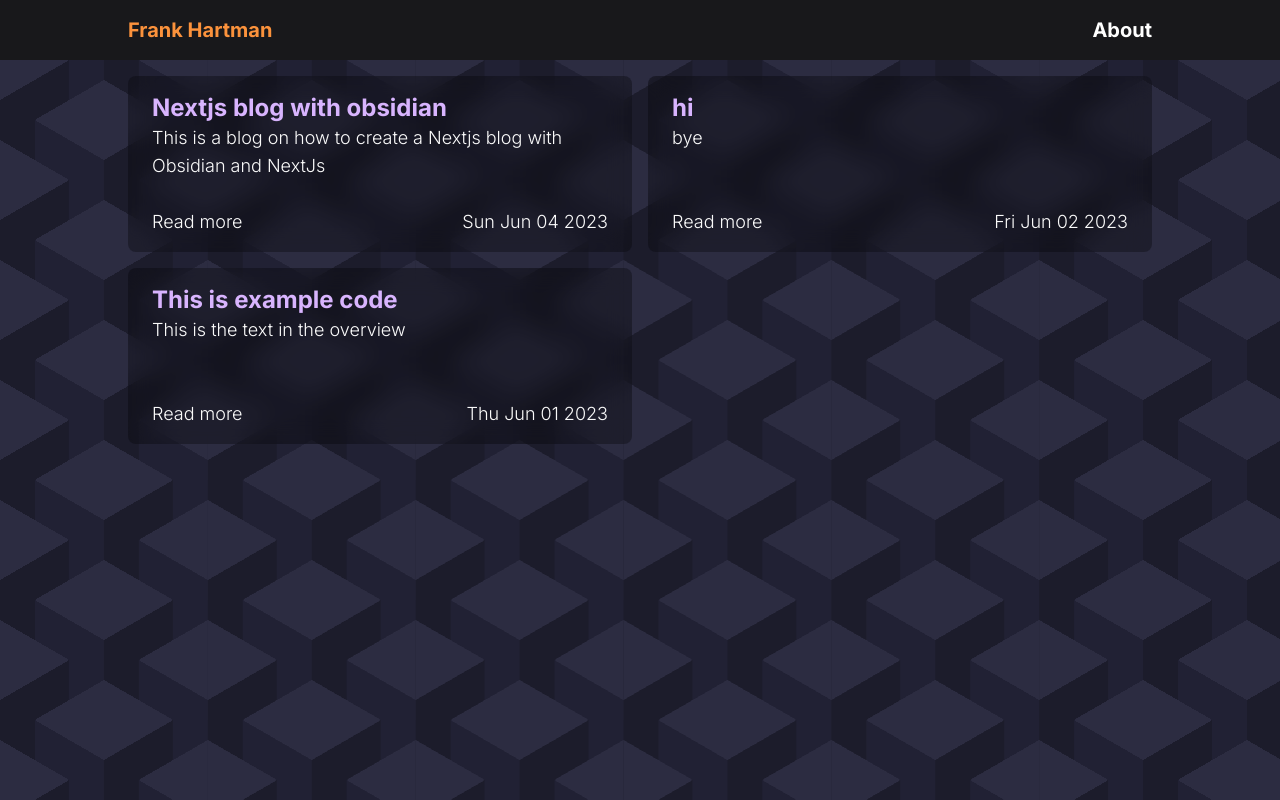
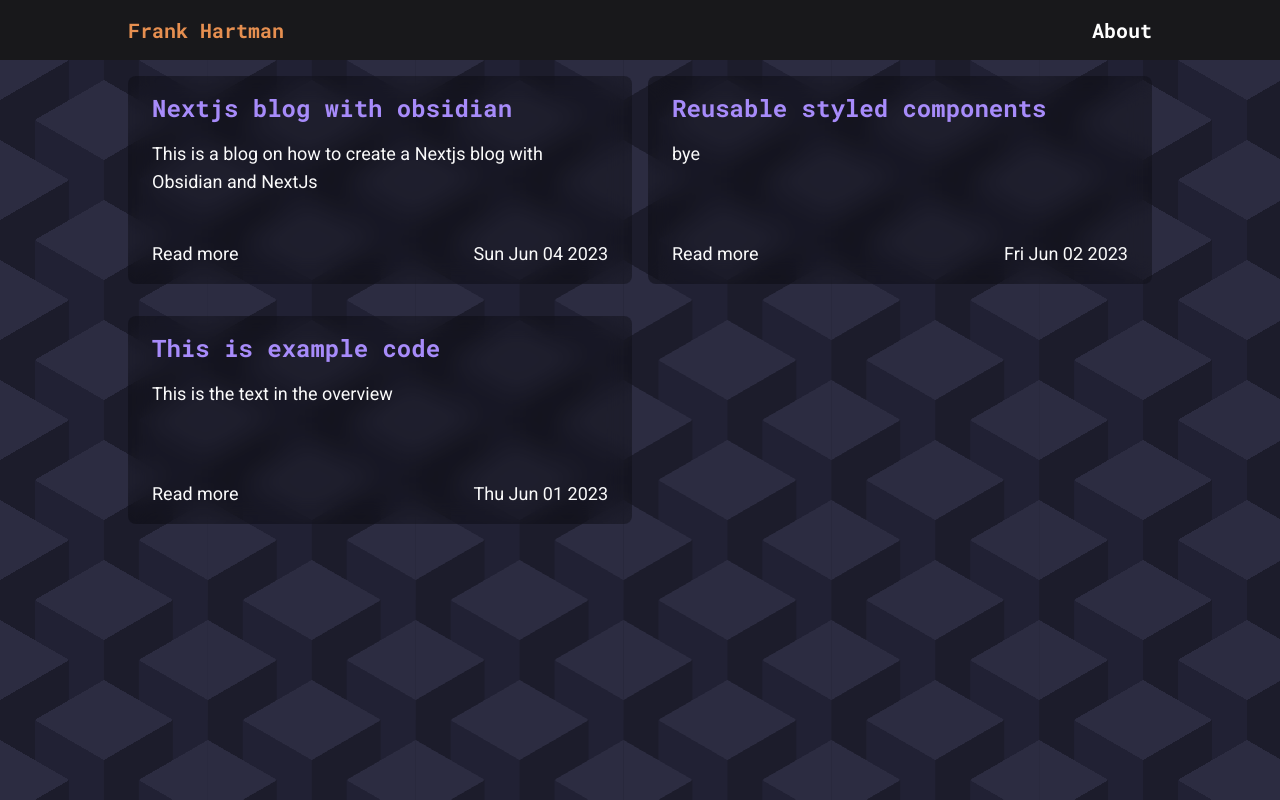
Before and after one commit to MightyFrenkel/portfolio, a Next.js app: page / in a window 1280 px wide. Built offline with nearby package versions, Linux system fonts and the light colour scheme; what tailwind-highlightjs would draw is missing.

Commit message:
add design tweaks co-created by @Katja
Signed-off-by: Frank Hartman <actuallyfrank@pm.me>

```diff
--- a/_cms/blog/test.md
+++ b/_cms/blog/reusable-styled-components.md
@@ -1,5 +1,5 @@
 ---
-title: hi
+title: Reusable styled components
 description: bye
 date: 2023-06-02
 ---
--- a/app/blog/[slug]/page.tsx
+++ b/app/blog/[slug]/page.tsx
@@ -1,3 +1,6 @@
+import { Header } from "@/components/blog-header";
+import { Section } from "@/components/section";
+import { Text } from "@/components/text";
 import { getAllPosts, getPostBySlug } from "@/lib/mdx/read-mdx";
 import { notFound } from "next/navigation";
 
@@ -12,13 +15,19 @@ export async function generateStaticParams() {
 export default async function Page({ params }: { params: { slug: string } }) {
   const { slug } = params;
 
-  const { title, elements } = await getPostBySlug(slug).catch(() => {
+  const { title, elements, date } = await getPostBySlug(slug).catch(() => {
     notFound();
   });
   return (
-    <div className="px-4 py-4 mt-4 backdrop-blur-md bg-black/50 rounded-lg flex flex-col gap-12">
-      <h1 className="text-3xl font-bold pb-8">The title: {title}</h1>
-      {elements}
-    </div>
+    <>
+      <Header title={title} date={date} />
+      <main className="mt-0 md:-mt-8">
+        <Section>
+          <div className="px-2 md:px-8 py-4 pt-8 backdrop-blur-md bg-black/60 rounded-lg flex flex-col gap-12">
+            {elements}
+          </div>
+        </Section>
+      </main>
+    </>
   );
 }
--- a/app/layout.tsx
+++ b/app/layout.tsx
@@ -1,10 +1,7 @@
-import Link from "next/link";
 import "./globals.css";
-import { Inter } from "next/font/google";
 import { Navbar } from "@/components/navbar";
 import { NAVIGATION_ITEMS } from "./config";
-
-const inter = Inter({ subsets: ["latin"] });
+import { roboto } from "@/components/fonts";
 
 export const metadata = {
   title: "Frank Hartman",
@@ -18,9 +15,9 @@ export default function RootLayout({
 }) {
   return (
     <html lang="en">
-      <body className={`${inter.className} min-h-screen`}>
+      <body className={`${roboto.className} min-h-screen`}>
         <Navbar items={NAVIGATION_ITEMS} />
-        <main className="w-full max-w-5xl mx-auto">{children}</main>
+        {children}
       </body>
     </html>
   );
--- a/app/page.tsx
+++ b/app/page.tsx
@@ -1,7 +1,14 @@
 import { BlogOverview } from "@/components/blog-overview";
+import { Section } from "@/components/section";
 import { getAllPosts } from "@/lib/mdx/read-mdx";
 
 export default async function Home() {
   const posts = await getAllPosts();
-  return <BlogOverview posts={posts} />;
+  return (
+    <main>
+      <Section>
+        <BlogOverview posts={posts} />
+      </Section>
+    </main>
+  );
 }
--- /dev/null
+++ b/components/blog-header.tsx
@@ -0,0 +1,24 @@
+import { Text } from "@/components/text";
+
+export interface HeaderProps {
+  title: string;
+  date: Date;
+}
+
+export function Header({ title, date }: HeaderProps) {
+  return (
+    <div className="w-full">
+      <div className="bg-violet-700/50 backdrop-blur-md">
+        <div className=" w-full h-full max-w-5xl mx-auto flex flex-col justify-end pt-12 md:pt-20 pb-12 md:pb-20 pl-1">
+          <div className="border-l-2 border-clementine pl-7">
+            <Text.h1>{title}</Text.h1>
+
+            <div className="mt-4">
+              <Text.h4>{`${date.toDateString()} - Frank Hartman`}</Text.h4>
+            </div>
+          </div>
+        </div>
+      </div>
+    </div>
+  );
+}
--- a/components/blog-overview/blog-card.tsx
+++ b/components/blog-overview/blog-card.tsx
@@ -10,12 +10,14 @@ export function BlogCard({
 }: BlogCardProps) {
   return (
     <Link
-      className="flex flex-col backdrop-blur-md bg-black/30 px-6 py-4 h-44 rounded-lg transition duration-200 ease-in-out transform hover:scale-105 hover:bg-black/50"
+      className="flex flex-col backdrop-blur-md bg-black/30 px-6 py-4 h-52 rounded-lg transition duration-200 ease-in-out transform hover:scale-105 hover:bg-black/50"
       key={slug}
       href={`/blog/${slug}`}
     >
       <Text.h3>{title}</Text.h3>
-      <Text.p>{description}</Text.p>
+      <div className="pt-4">
+        <Text.p>{description}</Text.p>
+      </div>
       <div className="mt-auto flex">
         <Text.p>Read more</Text.p>
         <div className="ml-auto">
--- a/components/blog-overview/blog-overview.tsx
+++ b/components/blog-overview/blog-overview.tsx
@@ -6,7 +6,7 @@ export interface BlogOverviewProps {
 }
 export function BlogOverview({ posts }: BlogOverviewProps) {
   return (
-    <div className="grid grid-cols-1 md:grid-cols-2 gap-4 mt-4 px-2 md:px-0 ">
+    <div className="grid grid-cols-1 md:grid-cols-2 gap-x-4 gap-y-8 mt-4 px-2 md:px-0 ">
       {posts.map((post) => {
         return <BlogCard key={post.slug} post={post} />;
       })}
--- /dev/null
+++ b/components/fonts.ts
@@ -0,0 +1,9 @@
+import { Roboto, Roboto_Mono } from "next/font/google";
+
+const roboto_mono = Roboto_Mono({ subsets: ["latin"] });
+const roboto = Roboto({
+  weight: "400",
+  subsets: ["latin"],
+});
+
+export { roboto_mono, roboto };
--- a/components/navbar/nav-item.tsx
+++ b/components/navbar/nav-item.tsx
@@ -1,4 +1,5 @@
 import Link, { LinkProps } from "next/link";
+import { roboto_mono } from "../fonts";
 
 export interface NavItemProps extends LinkProps {
   label: string;
@@ -6,13 +7,16 @@ export interface NavItemProps extends LinkProps {
 }
 
 const colors: Record<string, string> = {
-  orange: "text-orange-400",
+  orange: "text-clementine",
   white: "text-white",
 };
 
 export function NavItem({ label, color = "white", ...rest }: NavItemProps) {
   return (
-    <Link {...rest} className={`text-xl font-bold ${colors[color]}`}>
+    <Link
+      {...rest}
+      className={`${roboto_mono.className} text-xl font-bold ${colors[color]}`}
+    >
       {label}
     </Link>
   );
--- /dev/null
+++ b/components/section.tsx
@@ -0,0 +1,3 @@
+export const Section = ({ children }: { children: React.ReactNode }) => (
+  <section className="w-full max-w-5xl mx-auto">{children}</section>
+);
--- a/components/text/text.tsx
+++ b/components/text/text.tsx
@@ -1,6 +1,7 @@
 import React from "react";
+import { roboto_mono } from "../fonts";
 
-type TextElement = "h1" | "h2" | "h3" | "p";
+type TextElement = "h1" | "h2" | "h3" | "h4" | "p";
 
 export interface TextProps {
   tag: TextElement;
@@ -11,12 +12,26 @@ const textStyles: Record<
   TextElement,
   ({ children }: { children: React.ReactNode }) => React.ReactNode
 > = {
-  h1: (props) => <h1 className="text-4xl font-bold" {...props} />,
+  h1: (props) => (
+    <h1 className={`${roboto_mono.className} text-4xl font-bold`} {...props} />
+  ),
   h2: (props) => (
-    <h2 className="text-3xl font-bold text-orange-300 " {...props} />
+    <h2
+      className={`${roboto_mono.className} text-3xl font-bold text-clementine`}
+      {...props}
+    />
   ),
   h3: (props) => (
-    <h3 className="text-2xl font-bold text-purple-300" {...props} />
+    <h3
+      className={`${roboto_mono.className} text-2xl font-bold text-violet-400`}
+      {...props}
+    />
+  ),
+  h4: (props) => (
+    <h4
+      className={`${roboto_mono.className} text-xl font-bold text-violet-300`}
+      {...props}
+    />
   ),
   p: (props) => <p className="text-lg font-light" {...props} />,
 };
@@ -38,4 +53,8 @@ Text.h3 = (props: { children: React.ReactNode }) => (
   <Text tag="h3" {...props} />
 );
 
+Text.h4 = (props: { children: React.ReactNode }) => (
+  <Text tag="h4" {...props} />
+);
+
 Text.p = (props: { children: React.ReactNode }) => <Text tag="p" {...props} />;
--- a/tailwind.config.js
+++ b/tailwind.config.js
@@ -8,15 +8,6 @@ module.exports = {
     "./app/**/*.{js,ts,jsx,tsx,mdx}",
     "./lib/**/*.{js,ts,jsx,tsx,mdx}",
   ],
-  theme: {
-    extend: {
-      backgroundImage: {
-        "gradient-radial": "radial-gradient(var(--tw-gradient-stops))",
-        "gradient-conic":
-          "conic-gradient(from 180deg at 50% 50%, var(--tw-gradient-stops))",
-      },
-    },
-  },
   plugins: [tailwindHighlightJS],
   safelist: [
     {
@@ -27,5 +18,10 @@ module.exports = {
     hljs: {
       theme: "atom-one-dark",
     },
+    extend: {
+      colors: {
+        clementine: "#e68f50",
+      },
+    },
   },
 };
```
